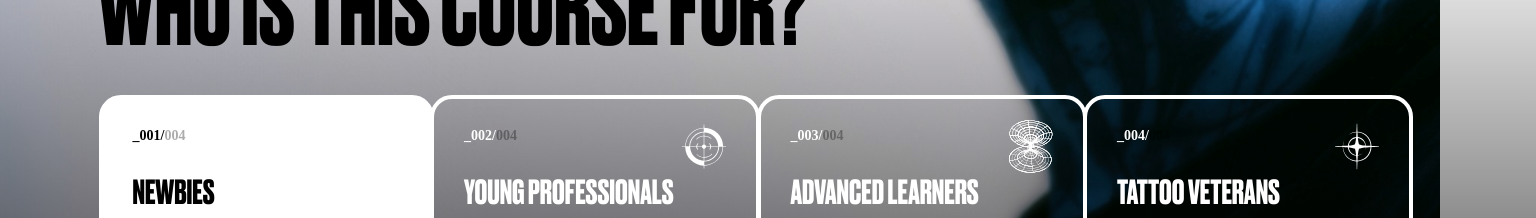
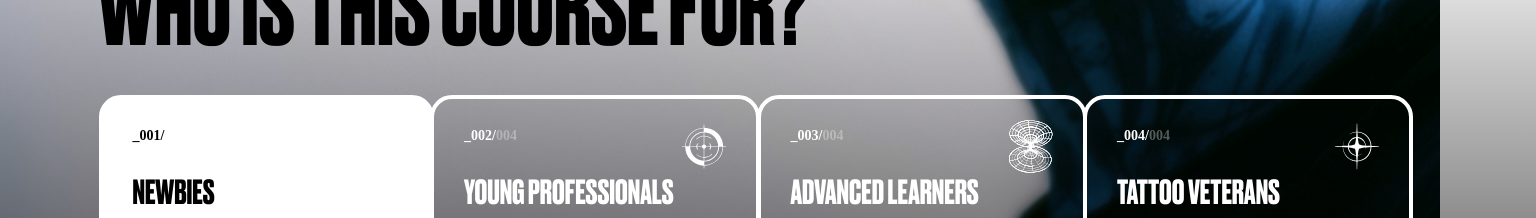
Before and after one commit to klimisnotavailable/test, a React (Vite) app: page / in a window 1536 px wide. Shown: the part 940-1158 px from the top of the page. Built offline with nearby package versions, Linux system fonts and the light colour scheme; a web font is replaced by a local one.

Commit message:
Update AdvantagesListItem.module.css

```diff
--- a/src/components/AdvantagesListItem/AdvantagesListItem.module.css
+++ b/src/components/AdvantagesListItem/AdvantagesListItem.module.css
@@ -75,6 +75,10 @@
     color: var(--text-light);
   }
 
+  .totalItems {
+    color: rgba(255, 255, 255, 0.33);
+  }
+
   .itemIcon {
     fill: var(--text-light);
   }
```
